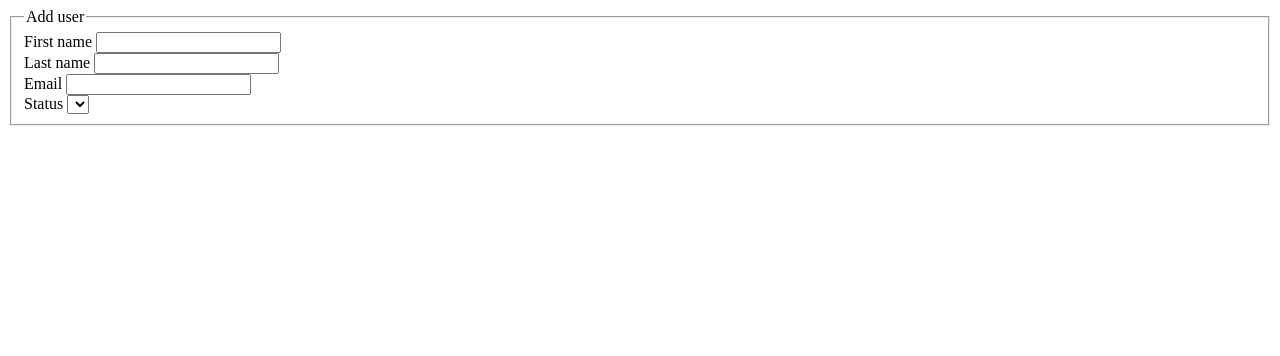
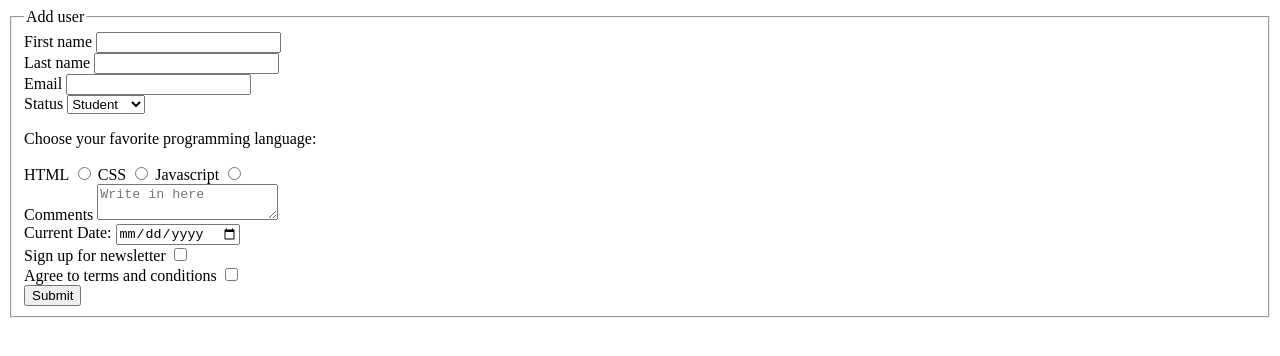
Before and after one commit to BrightsideCoder/building-html-forms-project, a plain HTML site: page index.html in a window 1280 px wide. Drawn offline with Linux system fonts and the light colour scheme.

Commit message:
Finished HTML Forms project

```diff
--- a/index.html
+++ b/index.html
@@ -28,16 +28,50 @@
             <div>
                 <label for="status">Status</label>
                 <select id="status" name="user_status">
-                    <option></option>
-                    <option></option>
-                    <option></option>
+                    <option value="student">Student</option>
+                    <option value="instructor">Instructor</option>
+                    <option value="guest">Guest</option>
                 </select>
             </div>
 
+            <div>
+                <p>
+                    Choose your favorite programming language:
+                </p>
+            </div>
 
+            <div>
+                <label for="html">HTML</label>
+                <input type="radio" id="html" name="language" value="html_language">
+                <label for="css">CSS</label>
+                <input type="radio" id="css" name="language" value="css_language">
+                <label for="javascript">Javascript</label>
+                <input type="radio" id="javascript" name="language" value="javascript">
+            </div>
 
+            <div>
+                <label for="comments">Comments</label>
+                <textarea id="comments" name="comments_textarea" placeholder="Write in here"></textarea>
+            </div>
 
+            <div>
+                <label for="date">Current Date:</label>
+                <input type="date" id="date">
+            </div>
 
+            <div>
+                <label for="signup">Sign up for newsletter</label>
+                <input type="checkbox" id="checkboxSignup" name="newsletter_signup">
+            </div>
+
+            <div>
+                <label for="checkboxAgreement">Agree to terms and conditions</label>
+                <input type="checkbox" id="checkboxAgreement" name="agreement_check">
+            </div>
+
+            <div>
+                <button type="submit">Submit</button>
+            </div>
 
         </fieldset>
     </form>
```
